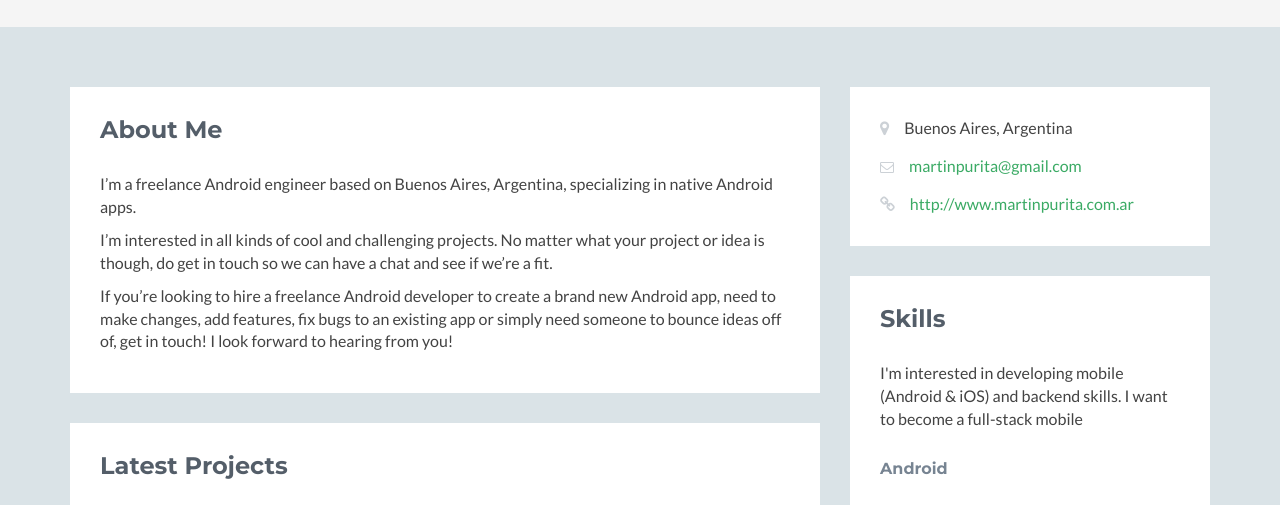
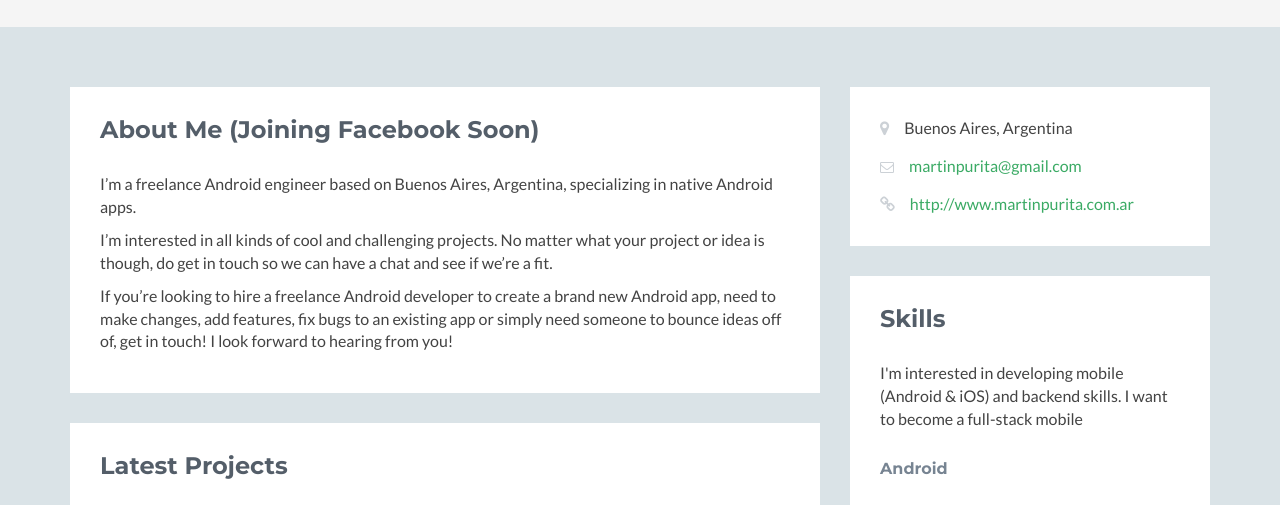
Before and after one commit to MartuPuri/Portfolio, a plain HTML site: page index.html in a window 1280 px wide. Shown: the part 225-730 px from the top of the page. Drawn offline with nearby package versions, Linux system fonts and the light colour scheme.

Commit message:
Joining facebook soon

```diff
--- a/index.html
+++ b/index.html
@@ -55,7 +55,7 @@
             <div class="primary col-md-8 col-sm-12 col-xs-12">
                 <section class="about section">
                     <div class="section-inner">
-                        <h2 class="heading">About Me</h2>
+                        <h2 class="heading">About Me (Joining Facebook Soon)</h2>
                         <div class="content">
                             <p>I’m a freelance Android engineer based on Buenos Aires, Argentina, specializing in native Android apps.</p>
                             <p>I’m interested in all kinds of cool and challenging projects. No matter what your project or idea is though, do get in touch so we can have a chat and see if we’re a fit.</p>
```
